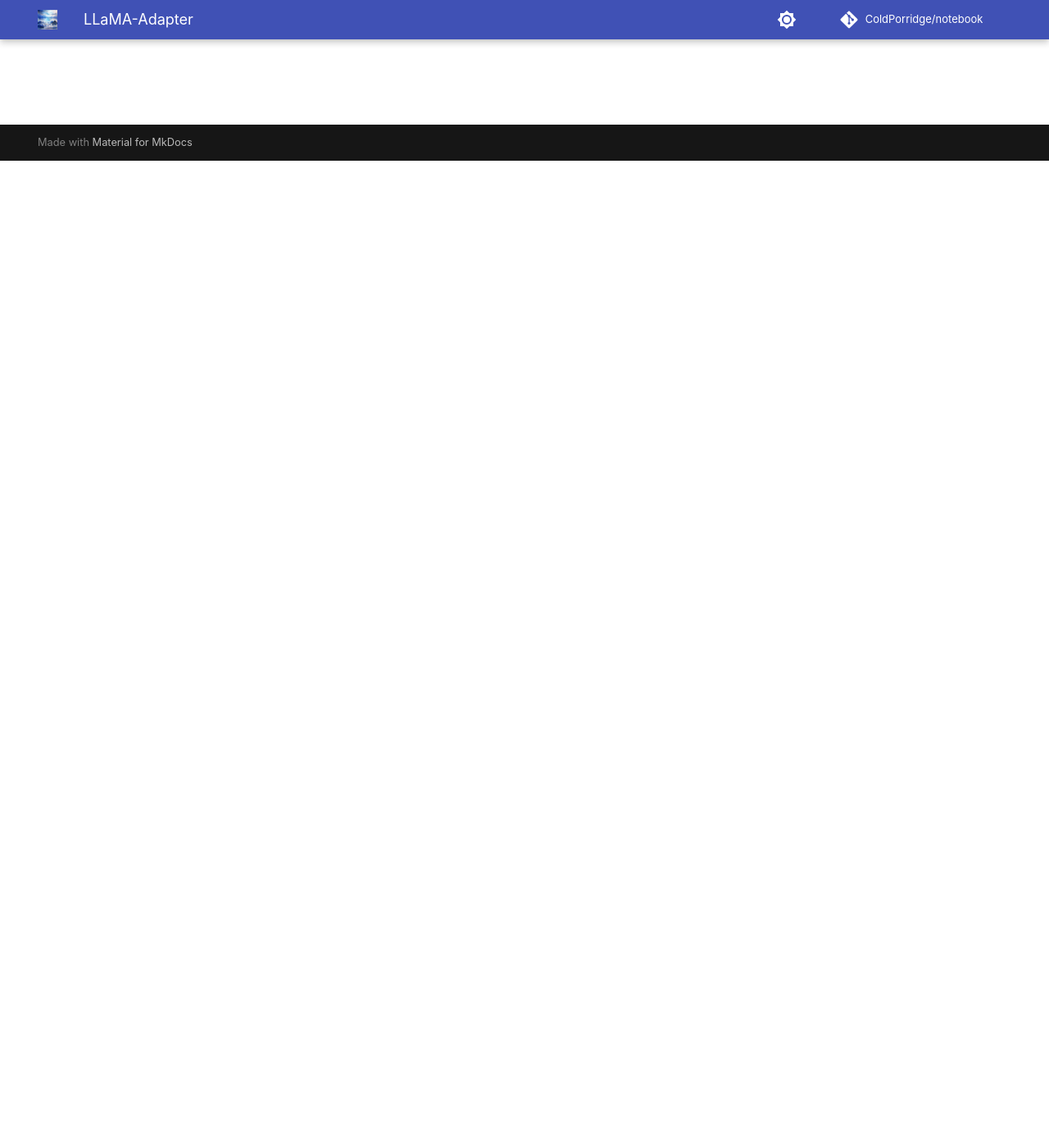
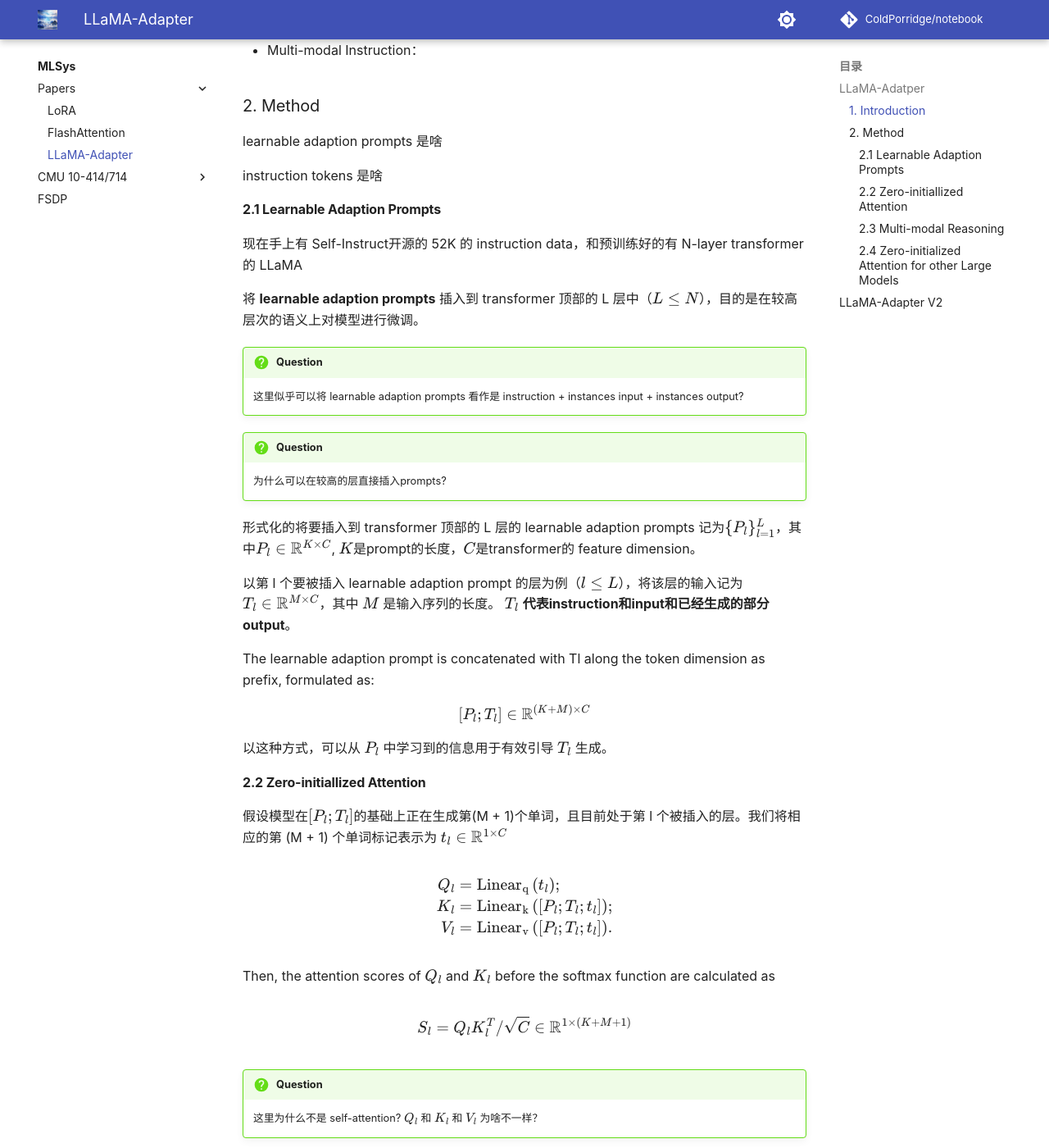
Before and after one commit to ColdPorridge/notebook, an MkDocs documentation site: the page built from docs/MLSys/Papers/LLaMA-Adapter.md, in a window 1280 px wide and 1400 px high, scrolled down 1204 px. Shown: the whole window at 82% size. Built offline with MkDocs 1.6.1 and Material for MkDocs 9.7.7, drawn with Linux system fonts in a browser that asks for light colours; nearby versions of some CDN libraries; library files that are not in the unit come from our copies; comment, search, counter and statistics services are not loaded; some of the changed text lies outside the part shown.

Commit message:
add LLaMA-Adapter

```diff
--- a/docs/MLSys/Papers/LLaMA-Adapter.md
+++ b/docs/MLSys/Papers/LLaMA-Adapter.md
@@ -1,5 +1,5 @@
 ## LLaMA-Adatper
-(LLaMA-Adapter: Efficient Fine-tuning of Language Models with Zero-init Attention)[https://arxiv.org/pdf/2303.16199.pdf]
+[LLaMA-Adapter: Efficient Fine-tuning of Language Models with Zero-init Attention](https://arxiv.org/pdf/2303.16199.pdf)
 ### 1. Introduction
 之前的Stanford提出的Alpaca，虽然可以微调 7B 个参数的 LLaMA（微调整个模型），需要的存储空间大，微调的速度不够快。也有将Alpaca与LoRA结合的工作。与它们相比，可以看到LLaMA-Adapter的效果：
 
@@ -7,8 +7,110 @@
   ![Alt text](assets/image-50.png){ width="400" }
 </figure>
 
+笼统地讲，LLAMA-Adapter有以下几个显著的优势：
+<figure markdown>
+  ![Alt text](assets/image-51.png)
+</figure>
+
+- 1.2M Parameters：Adapter 的训练参数少
+
+- One-hour Fine-tuning：微调时间短，8个 A100上只需要1小时
+
+- Plug with Expertise：针对不同场景，可灵活地插入该场景下的Adapter。
+
+- Multi-modal Instruction：
+
+### 2. Method
+learnable adaption prompts 是啥
+
+instruction tokens 是啥
+#### 2.1 Learnable Adaption Prompts
+
+现在手上有 Self-Instruct开源的 52K 的 instruction data，和预训练好的有 N-layer transformer 的 LLaMA
+
+将 **learnable adaption prompts** 插入到 transformer 顶部的 L 层中（$L \le N$），目的是在较高层次的语义上对模型进行微调。
+
+!!! question
+    这里似乎可以将 learnable adaption prompts 看作是 instruction + instances input + instances output?
+
+!!! question
+    为什么可以在较高的层直接插入prompts?
+
+形式化的将要插入到 transformer 顶部的 L 层的 learnable adaption prompts 记为$\{P_l\}_{l=1}^L$，其中$P_l \in \mathbb{R}^{K \times C}$, $K$是prompt的长度，$C$是transformer的 feature dimension。
+
+以第 l 个要被插入 learnable adaption prompt 的层为例（$l \le L$），将该层的输入记为 $T_l \in \mathbb{R}^{M \times C}$，其中 $M$ 是输入序列的长度。 $T_l$ **代表instruction和input和已经生成的部分output**。
+
+The learnable adaption prompt is concatenated with Tl along the token dimension as prefix, formulated as:
+$$
+\left[P_l ; T_l\right] \in \mathbb{R}^{(K+M) \times C}
+$$
+
+以这种方式，可以从 $P_l$ 中学习到的信息用于有效引导 $T_l$ 生成。
+
+#### 2.2 Zero-initiallized Attention
+
+假设模型在$[P_l; T_l]$的基础上正在生成第(M + 1)个单词，且目前处于第 l 个被插入的层。我们将相应的第 (M + 1) 个单词标记表示为 $t_l \in \mathbb{R}^{1 \times C}$
+
+$$
+\begin{aligned}
+Q_l & =\operatorname{Linear}_{\mathrm{q}}\left(t_l\right) ; \\
+K_l & =\operatorname{Linear}_{\mathrm{k}}\left(\left[P_l ; T_l ; t_l\right]\right) ; \\
+V_l & =\operatorname{Linear}_{\mathrm{v}}\left(\left[P_l ; T_l ; t_l\right]\right) .
+\end{aligned}
+$$
+
+Then, the attention scores of $Q_l$ and $K_l$ before the softmax function are calculated as
+
+$$
+S_l=Q_l K_l^T / \sqrt{C} \in \mathbb{R}^{1 \times(K+M+1)}
+$$
+
+!!! question
+    这里为什么不是 self-attention? $Q_l$ 和 $K_l$ 和 $V_l$ 为啥不一样？
+
+
+$S_l$记录了新词$t_l$与所有K+M+1个token之间的特征相似度。同时，$S_l$ 可以由两个分量重新表示为：
+$$
+S_l = \left[S_l^K ; S_l^{M+1} \right]^T
+$$
+
+其中$S_l^K \in \mathbb{R}^{K \times 1}$表示的是前K个prompt token与第 M + 1个 token之间的 attention score，$S_l^{M+1} \in \mathbb{R}^{M+1 \times 1}$。
+
+前面的$S_l^K$表示 learnable adaption prompt 对生成$t_l$ 贡献了多少信息，这可能会在早期训练阶段造成干扰。
+
+为此，我们采用可学习的**gating factor**（门控因子），表示为$g_l$，来自适应控制$S_l^K$在注意力中的重要性。 $g_l$ 初始化为0，首先可以消除欠拟合提示的影响，然后增加其幅度，为 LLaMA 提供更多的指令语义。因此，我们独立地将softmax函数应用于$S_l$中两个分量，并将第一项乘以gl，公式为：
+
+$$
+S_l^g=\left[\operatorname{softmax}\left(S_l^K\right) \cdot g_l ; \quad \operatorname{softmax}\left(S_l^{M+1}\right)\right]^T
+$$
+
+单独的 softmax 函数确保第二项与learnable adaption prompt。当$g_l$接近于0时，它基本上可以将LLaMA最初预先训练的知识传递给token $t_l$，以进行可信生成。在实践中，我们采用多个$g_l$对attention内的不同头进行独立学习，有利于多头机制的学习多样性。
+
+最后，使用线性投影层计算第 l 个注意力层的输出：
+
+$$
+t_l^o=\operatorname{Linear}_{\mathrm{o}}\left(S_l^g V_l\right) \in \mathbb{R}^{1 \times C}
+$$
+
+#### 2.3 Multi-modal Reasoning
+现阶段无关略
+
+#### 2.4 Zero-initialized Attention for other Large Models
+现阶段无关略
 
 
 
 ## LLaMA-Adapter V2
-(LLaMA-Adapter V2: Parameter-Efficient Visual Instruction Model)[https://arxiv.org/pdf/2304.15010.pdf]
+[LLaMA-Adapter V2: Parameter-Efficient Visual Instruction Model](https://arxiv.org/pdf/2304.15010.pdf)
+![Alt text](assets/image-52.png)
+
+目前有用信息：
+
+We first **unfreeze all the normalization layers** in LLaMA. **For each linear layer in the Transformer, we add a bias and a scale factor as two learnable parameters.** We denote the input and pre-trained weights of a certain linear layer as x and W, respectively. In LLaMA-Adapter V2, we modify the linear layer using the bias b and scale s as：
+
+$$
+\begin{array}{r}
+\mathbf{y}=\mathbf{W} \cdot \mathbf{x} \rightarrow \mathbf{y}=s \cdot(\mathbf{W} \cdot \mathbf{x}+b) \\
+\text { where } b=\operatorname{Init}(0), \quad s=\operatorname{Init}(1)
+\end{array}
+$$
```
Also changed, not shown: docs/MLSys/Papers/assets/image-51.png (added), docs/MLSys/Papers/assets/image-52.png (added).
